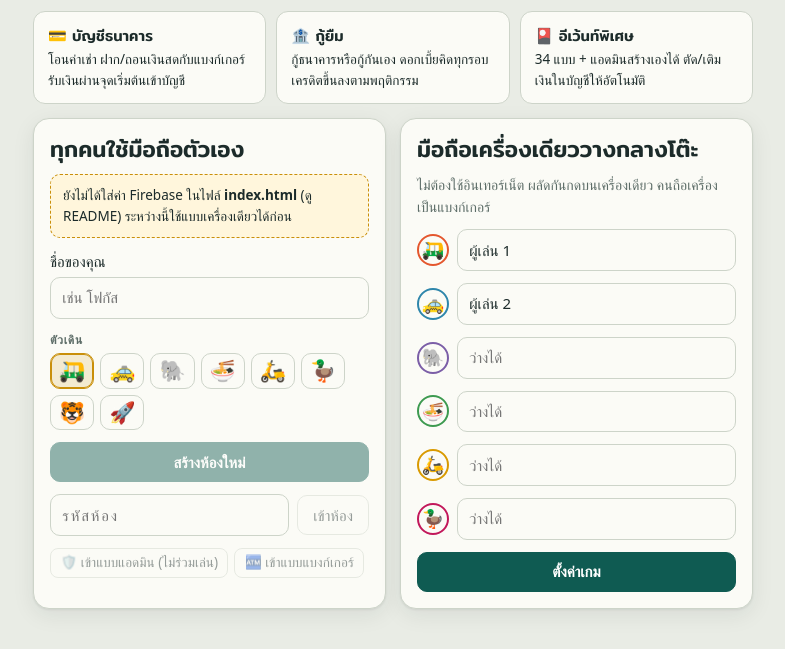
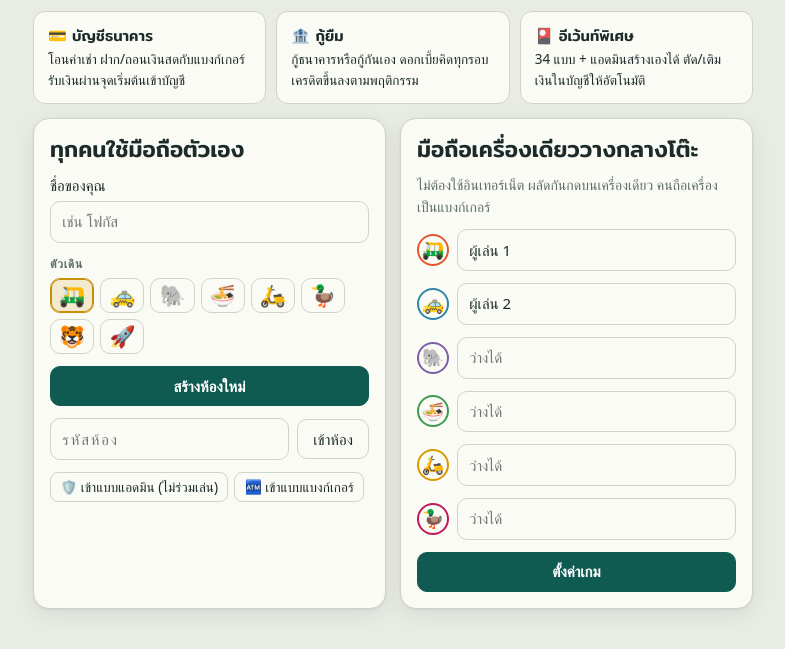
Before and after one commit to FocusNakub/Monopoly, a plain HTML site: page index.html in a window 1280 px wide. Shown: the part 181-830 px from the top of the page, without its empty margins (247-1032 px from the left). Drawn offline with Linux system fonts and the light colour scheme; a web font is replaced by a local one.

Commit message:
Add files via upload

```diff
--- a/index.html
+++ b/index.html
@@ -210,7 +210,15 @@ td.r,th.r{text-align:right}
 // 🔧 ตั้งค่า Firebase: วาง config ของโปรเจกต์คุณตรงนี้ (ดูวิธีใน README)
 //    ถ้าปล่อยเป็น null จะใช้ได้เฉพาะโหมด "มือถือเครื่องเดียววางกลางโต๊ะ"
 // ================================================================
-const FIREBASE_CONFIG = null;
+const FIREBASE_CONFIG = {
+  apiKey: "AIzaSyDAKc1iFWiYcICMLSIFxvStK5jn0XRJn1o",
+  authDomain: "monopoly-2a328.firebaseapp.com",
+  projectId: "monopoly-2a328",
+  storageBucket: "monopoly-2a328.firebasestorage.app",
+  messagingSenderId: "140250449008",
+  appId: "1:140250449008:web:4b634070ee943946e4e0b5",
+  measurementId: "G-1NJ7W9QRK7"
+};
 const ROOMS = 'boardbank_rooms'; // ชื่อ collection ใน Firestore
 </script>
 
```
